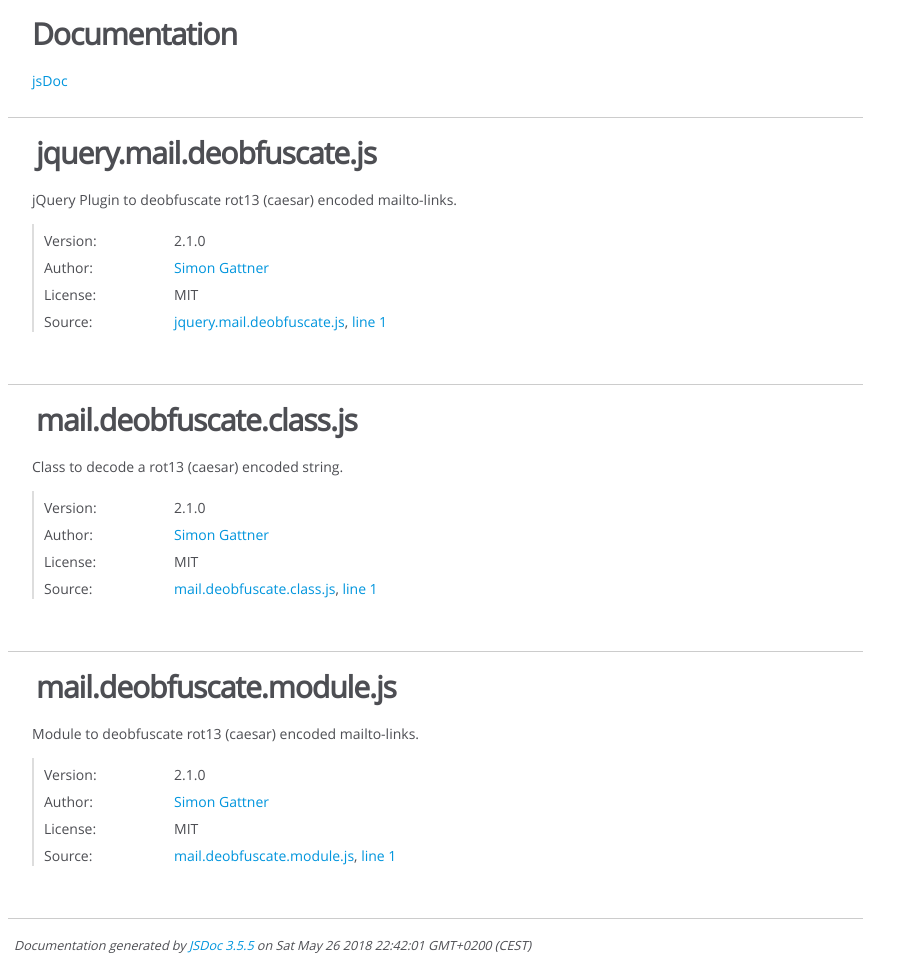
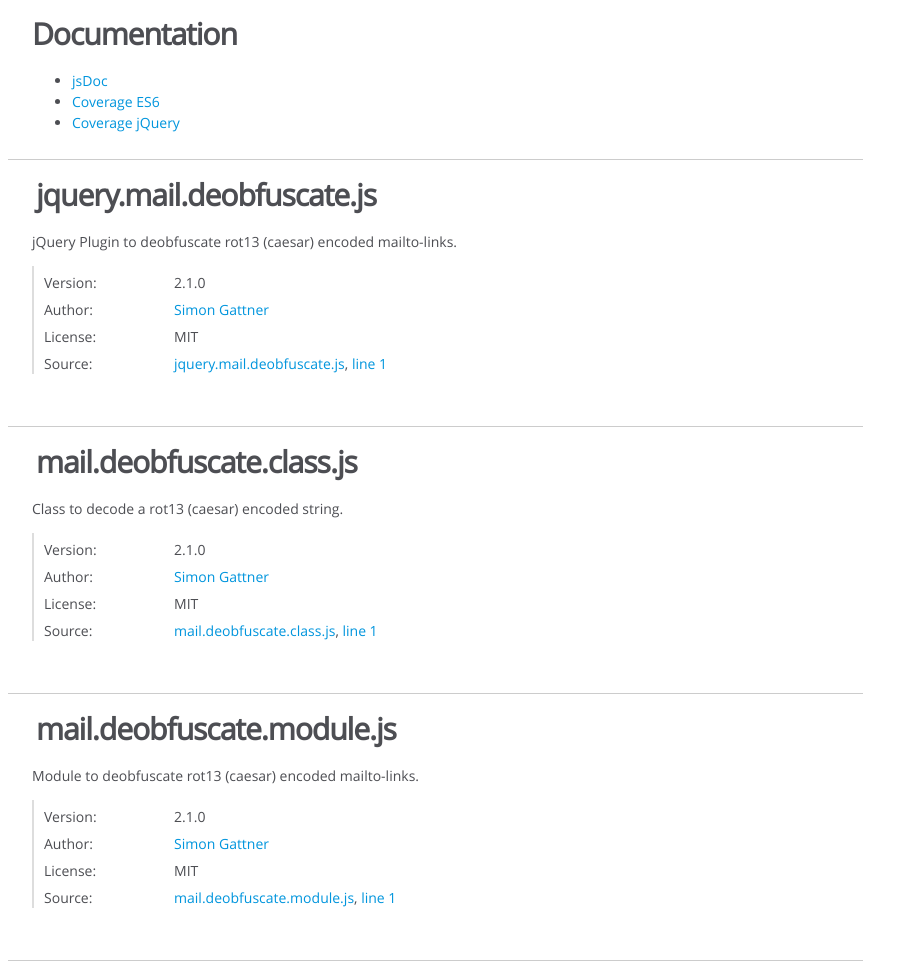
Before and after one commit to exiguus/js.mail.deobfuscate, a website built with webpack: page docs/index.html in a window 1280 px wide. Shown: the part 1809-2774 px from the top of the page, without its empty margins (0-918 px from the left). Built offline with nearby package versions, Linux system fonts and the light colour scheme.

Commit message:
npm update

```diff
--- a/docs/index.html
+++ b/docs/index.html
@@ -63,7 +63,11 @@ elements.forEach(function(element) {
   element.addEventListener('click', function(event) {
     mailDeobfuscate(event.target);
   });
-});</code></pre><h2>Documentation</h2><p><a href="https://exiguus.github.io/js.mail.deobfuscate/">jsDoc</a></p></article>
+});</code></pre><h2>Documentation</h2><ul>
+<li><a href="https://exiguus.github.io/js.mail.deobfuscate/">jsDoc</a></li>
+<li><a href="https://exiguus.github.io/js.mail.deobfuscate/coverage/es6/">Coverage ES6</a></li>
+<li><a href="https://exiguus.github.io/js.mail.deobfuscate/coverage/jquery/">Coverage jQuery</a></li>
+</ul></article>
     </section>
 
 
@@ -399,7 +403,7 @@ elements.forEach(function(element) {
 <br class="clear">
 
 <footer>
-    Documentation generated by <a href="https://github.com/jsdoc3/jsdoc">JSDoc 3.5.5</a> on Sat May 26 2018 22:42:01 GMT+0200 (CEST)
+    Documentation generated by <a href="https://github.com/jsdoc3/jsdoc">JSDoc 3.5.5</a> on Sun Jan 27 2019 23:27:49 GMT+0100 (Central European Standard Time)
 </footer>
 
 <script> prettyPrint(); </script>
```
Also changed, not shown: docs/MailDeobfuscate.html (+1 -1 lines), docs/external-_jQuery.fn_.html (+1 -1 lines), docs/jquery.mail.deobfuscate.js.html (+1 -1 lines), docs/mail.deobfuscate.class.js.html (+1 -1 lines), docs/mail.deobfuscate.module.js.html (+1 -1 lines), docs/module-mailDeobfuscate.html (+1 -1 lines), package.json (+17 -17 lines), dist/jquery.mail.deobfuscate.min.js, 1 other file.
